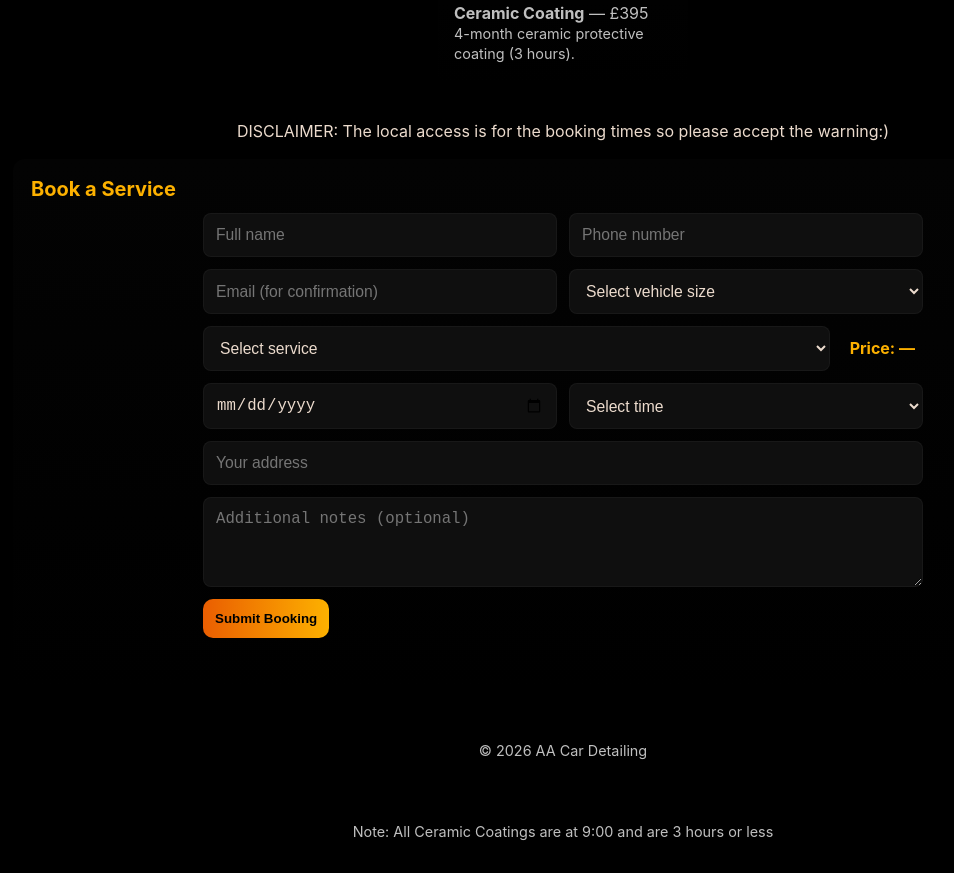
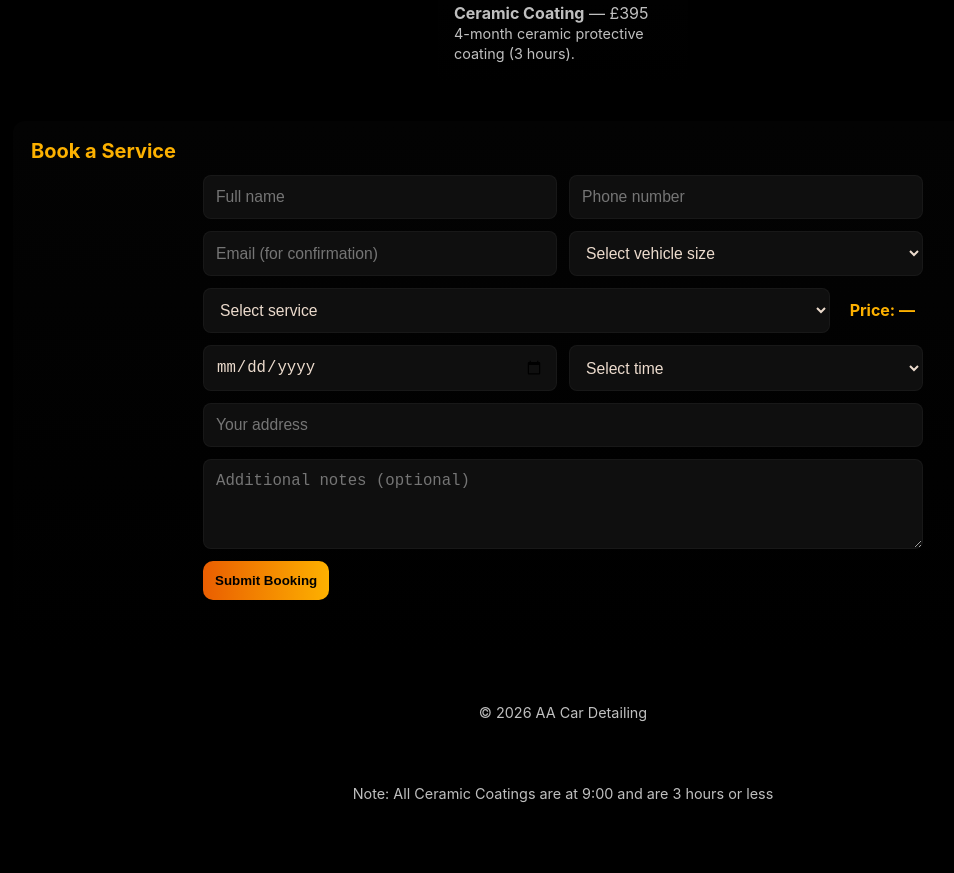
Before and after one commit to aacardetailing664-pixel/aa-car-detailing, a website: page index.html in a window 1280 px wide. Shown: the part 1207-2080 px from the top of the page, without its empty margins (77-1031 px from the left). After the commit the page ends 2042 px from the top, so only its background shows below. Drawn offline with nearby package versions, Linux system fonts and the light colour scheme.

Commit message:
Update index.html

```diff
--- a/index.html
+++ b/index.html
@@ -41,9 +41,6 @@
       <h2>Our Services</h2>
       <div id="serviceList" class="service-list" aria-live="polite"></div>
     </section>
-<center>
-    <p>DISCLAIMER: The local access is for the booking times so please accept the warning:)</p>
-</center>
     <section id="booking" class="section booking-section">
       <h2>Book a Service</h2>
 
```
